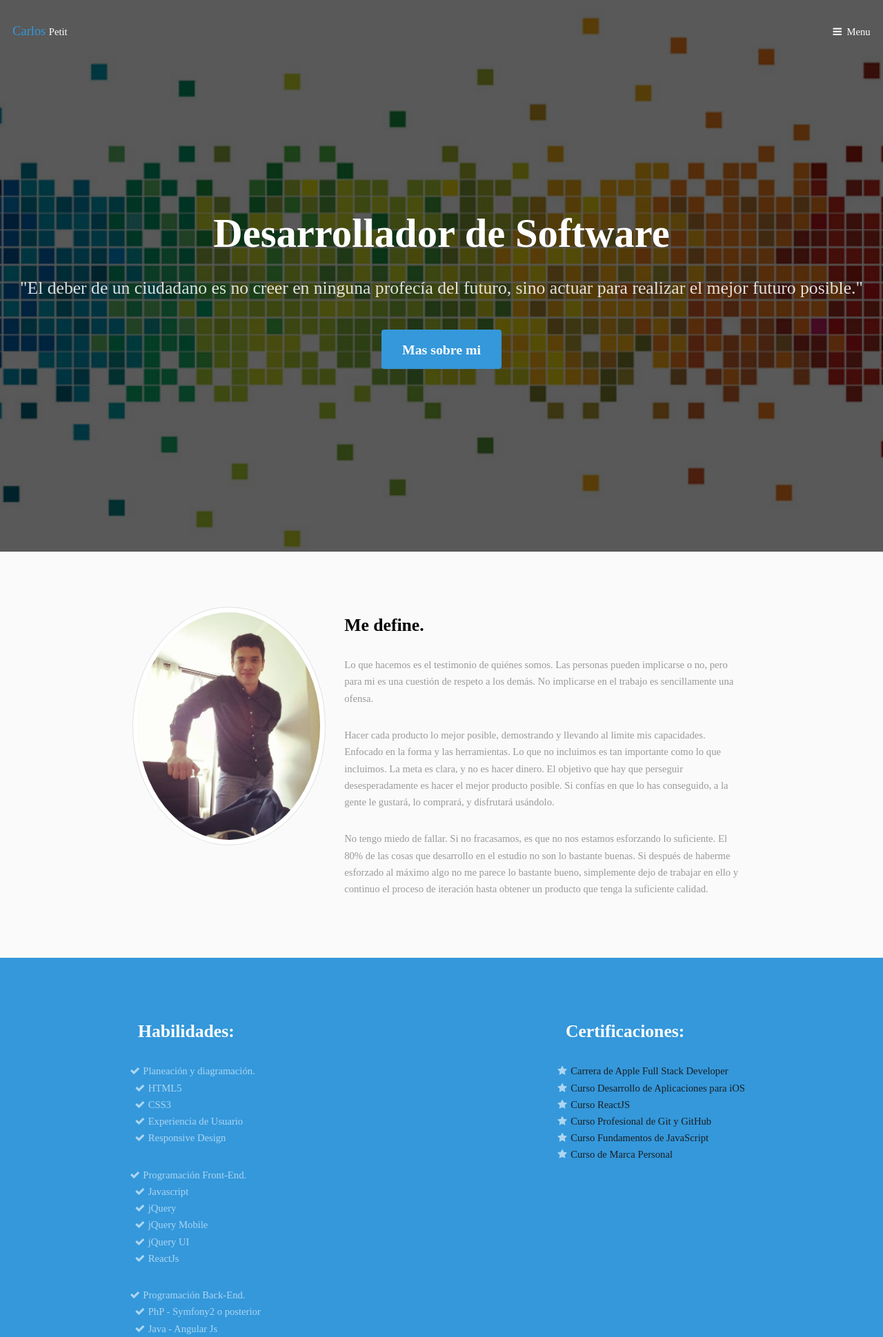
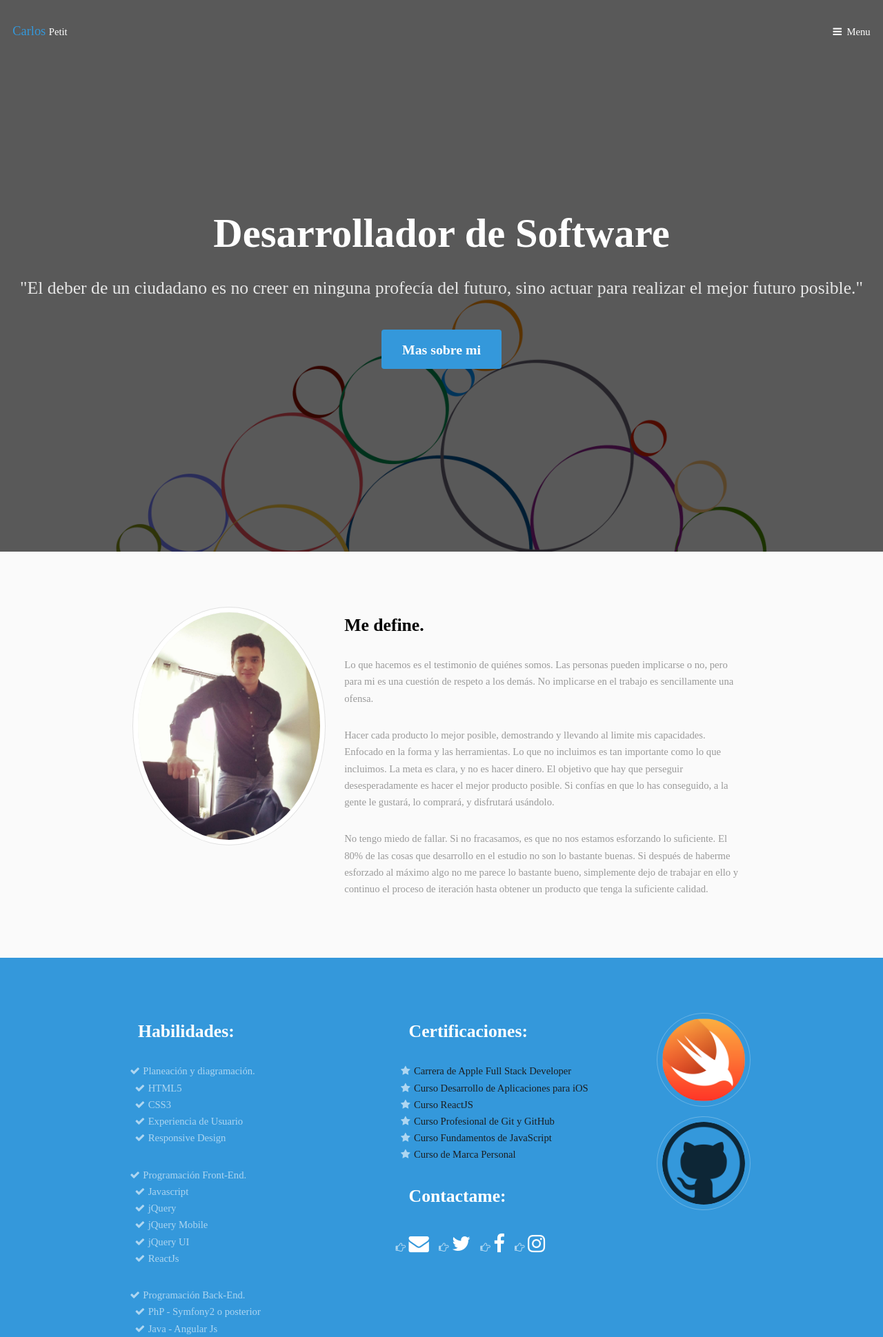
Before and after one commit to offcarlospetit/webPage, a PHP site: page / in a window 1280 px wide. Shown: the top 1939 px of the page at 69% size. Run offline with PHP 8.4, Linux system fonts and the light colour scheme; data that the repository does not hold is empty; some libraries are stand-ins or nearby versions; some web fonts are replaced.

Commit message:
correcciones

```diff
--- a/assets/css/main.css
+++ b/assets/css/main.css
@@ -3705,7 +3705,7 @@
 		-webkit-justify-content: center;
 		-ms-justify-content: center;
 		justify-content: center;
-		background-image: url("../../images/head.jpg");
+		background-image: url("../../images/bubbles.png");
 		background-position: center;
 		background-size: cover;
 		background-repeat: no-repeat;
--- a/index.php
+++ b/index.php
@@ -30,6 +30,14 @@
 			margin-left: -1.3em; /* same as padding-left set on li */
 			width: 1.3em; /* same as padding-left set on li */
 		}
+
+        li.normal:before {
+            content: "\f0a4"; /* FontAwesome Unicode */
+            font-family: FontAwesome;
+            display: inline-block;
+            margin-left: -1.3em; /* same as padding-left set on li */
+            width: 1.3em; /* same as padding-left set on li */
+        }
 
 		li.star:before {
 			content: "\f005"; /* FontAwesome Unicode */
@@ -151,15 +159,26 @@
 										<li class="star"><a style="color: #1b1e21;" href="certificados/marca-personal.pdf" target="_blank"><bold>Curso de Marca Personal</bold></a></li>
 									</ul>
 
+                                    <h3>Contactame: </h3>
+                                    <div class="copyright">
+                                        <ul class="icons">
+                                            <li class="normal"><a href="mailto:ca.alberto.p@gmail.com" target="_blank" style="color:white" class="icon fa-envelope"><span class="label">Escribeme</span></a></li>
+                                            <li class="normal"><a href="https://twitter.com/offcarlospetit" target="_blank" style="color:white" class="icon fa-twitter"><span class="label">Twitter</span></a></li>
+                                            <li class="normal"><a href="https://www.facebook.com/devoffcarlospetit/" style="color:white" target="_blank" class="icon fa-facebook"><span class="label">Facebook</span></a></li>
+                                            <li class="normal"><a href="https://www.instagram.com/offcarlospetit/" style="color:white" target="_blank" class="icon fa-instagram"><span class="label">Instagram</span></a></li>
+                                        </ul>
+                                        <!-- <p>&copy; Untitled. All rights reserved. Design: <a href="https://templated.co">TEMPLATED</a>. Images: <a href="https://unsplash.com">Unsplash</a>.</p> -->
+                                    </div>
+
 									<p></p>
 									<!--<a href="#" class="button">Learn More</a>-->
 								</div>
 								<div class="col col1 first">
-									<div class="image round fit">
-										<a href="generic.html" class="link"><img src="images/ios.png" alt="" /></a>
+									<div class="image round fit" style="width: 120px;">
+										<a href="certificados/apple-fullstack.pdf" target="_blank" class="link" ><img src="images/swift.png" alt="" /></a>
 									</div>
-									<div class="image round fit">
-										<a href="generic.html" class="link"><img src="images/full.png" alt="" /></a>
+									<div class="image round fit" style="width: 120px;">
+										<a href="certificados/git.pdf" target="_blank" class="link"><img src="images/git.png" alt="" /></a>
 									</div>
 								</div>
 							</div>
@@ -215,6 +234,7 @@
 			<footer id="footer">
 				<div class="copyright">
 					<ul class="icons">
+						<li><a href="mailto:ca.alberto.p@gmail.com" target="_blank" class="icon fa-envelope"><span class="label">Escribeme</span></a></li>
 						<li><a href="https://twitter.com/offcarlospetit" target="_blank" class="icon fa-twitter"><span class="label">Twitter</span></a></li>
 						<li><a href="https://www.facebook.com/devoffcarlospetit/" target="_blank" class="icon fa-facebook"><span class="label">Facebook</span></a></li>
 						<!-- <li><a href="#" class="icon fa-snapchat"><span class="label">Snapchat</span></a></li> -->
```
Also changed, not shown: images/bubbles.png (added), images/git.png, images/learn.jpg (deleted), images/pic01.jpg (deleted), images/pic02.jpg (deleted), images/pic03.jpg (deleted), images/pic04.jpg (deleted), images/pic05.jpg (deleted), images/swift.png (added).
